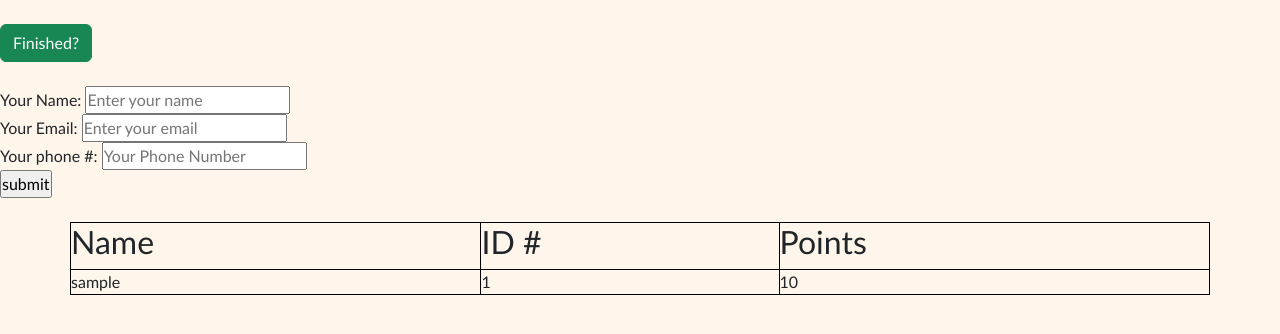
After one commit to MatthewMakila/SWE-Flask-CURD-App, a Flask app: template cmsc447-hw2-sp2024-Makila-Matthew/templates/create_user.html in a window 1280 px wide. The commit adds this page. Shown: the top 334 px of the page. Run offline with Flask 3, Linux system fonts and the light colour scheme; the template is opened without the code that fills it: most values are stand-ins (such as "Sample title", 1, 10 or a date in 2020).

Commit message:
reorganized tree, database and flask support!

```diff
--- /dev/null
+++ b/cmsc447-hw2-sp2024-Makila-Matthew/app.py
@@ -0,0 +1,34 @@
+from flask import Flask, render_template
+import sqlite3
+
+# simply a test for Flask import
+
+app = Flask(__name__)
+
+def get_db_connection():
+    connect = sqlite3.connect('user_data.db')
+    connect.row_factory = sqlite3.Row
+    return connect
+
+@app.route('/')
+def index():
+    connect = get_db_connection()
+    users = connect.execute('SELECT * FROM users').fetchall()
+    connect.close()
+    return render_template('index.html', users=users)
+
+@app.route('/create_user')
+def create_user():
+    connect = get_db_connection()
+    users = connect.execute('SELECT * FROM users').fetchall()
+    connect.close()
+    return render_template('create_user.html', users=users)
+
+"""
+@app.route('/search_user')
+def create_user():
+    connect = get_db_connection()
+    users = connect.execute('SELECT * FROM users').fetchall()
+    connect.close()
+    return render_template('search_user.html', users=users)
+"""
--- /dev/null
+++ b/cmsc447-hw2-sp2024-Makila-Matthew/templates/create_user.html
@@ -0,0 +1,71 @@
+<!DOCTYPE html>
+<html>
+    <head>
+        <title>Create User</title>
+        <!--Scale and style webpage-->
+        <link href=
+        "https://cdn.jsdelivr.net/npm/bootstrap@5.3.2/dist/css/bootstrap.min.css"
+              rel="stylesheet"
+        />
+        <link href="{{ url_for('static', filename='style.css') }}" rel="stylesheet">
+
+        <meta name="viewport" content="width=device-width, initial-scale=1">
+
+        <style>
+            table, th, td {
+              border:1px solid black;
+            }
+        </style>
+
+    </head>
+    <body>
+        <!--Home button-->
+        <div class="row mt-4">
+            <a href="{{ url_for('index') }}"><button type="button" class="btn btn-success">Finished?</button></a>
+            <!--button type="button" class="btn btn-success" onclick="window.location.href='templates/index.html';">Finished?</button-->
+        </div>
+        <!--Form to get info to create new user-->
+        <div class="row mt-4">
+            <form method="POST">
+                <label>Your Name:</label>
+                <input type="name" name="name" placeholder="Enter your name" required><br/>
+                <label>Your Email:</label>
+                <input type="email" name="email" placeholder="Enter your email" required><br/>
+                <label>Your phone #:</label>
+                <input type="name" name="phone" placeholder="Your Phone Number" required><br/>
+                <input type = "submit" value = "submit"/><br/>
+            </form>
+        </div>
+
+        <div class="container mt-4">
+            <div class="row mt-4">
+                <table style="width:100%">
+                    <tr>
+                      <th><h2>Name</h2></th>
+                      <th><h2>ID #</h2></th>
+                      <th><h2>Points</h2></th>
+                    </tr>
+                    {%for user in users%}
+                       <tr>
+                         <td>{{user['user_name']}}</td>
+                         <td>{{user['id']}}</td>
+                         <td>{{user['points']}}</td>
+                        </tr>
+                    {%endfor%}
+                </table>
+            </div>
+        </div>
+
+        <!--
+            <h1>{% block title %} Current Users: {% endblock %}</h1>
+              {% for user in users %}
+              <div class='user'>
+                  <p>Name: {{ user['user_name'] }}</p>
+                  <p>ID: {{ user['id'] }}</p>
+                  <p>Points: {{ user['points'] }}</p>
+              </div>
+              {% endfor %}
+        -->
+
+    </body>
+</html>
--- a/cmsc447-hw2-sp2024-Makila-Matthew/test.py
+++ /dev/null
@@ -1,5 +0,0 @@
-from flask import Flask
-
-# simply a test for Flask import
-
-print("YESSIR")
```
Also changed, not shown: cmsc447-hw2-sp2024-Makila-Matthew/db/init_db.py (added, +19 -0 lines), cmsc447-hw2-sp2024-Makila-Matthew/db/schema.sql (added, +7 -0 lines), cmsc447-hw2-sp2024-Makila-Matthew/templates/index.html (renamed from cmsc447-hw2-sp2024-Makila-Matthew/index.html, +11 -6 lines), cmsc447-hw2-sp2024-Makila-Matthew/README.md, cmsc447-hw2-sp2024-Makila-Matthew/static/style.css (renamed from cmsc447-hw2-sp2024-Makila-Matthew/style.css), cmsc447-hw2-sp2024-Makila-Matthew/user_data.db (added).
